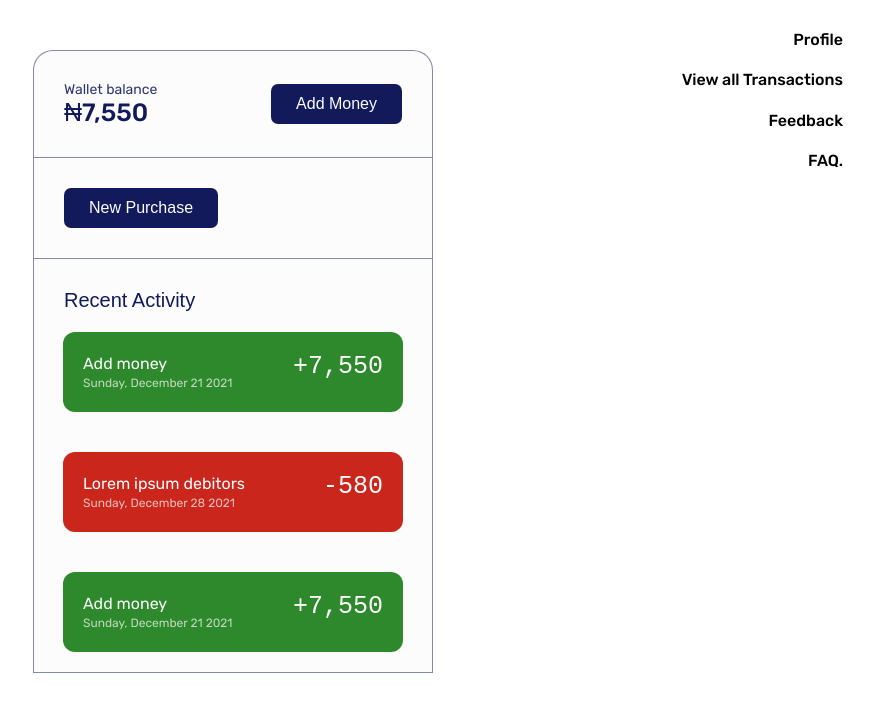
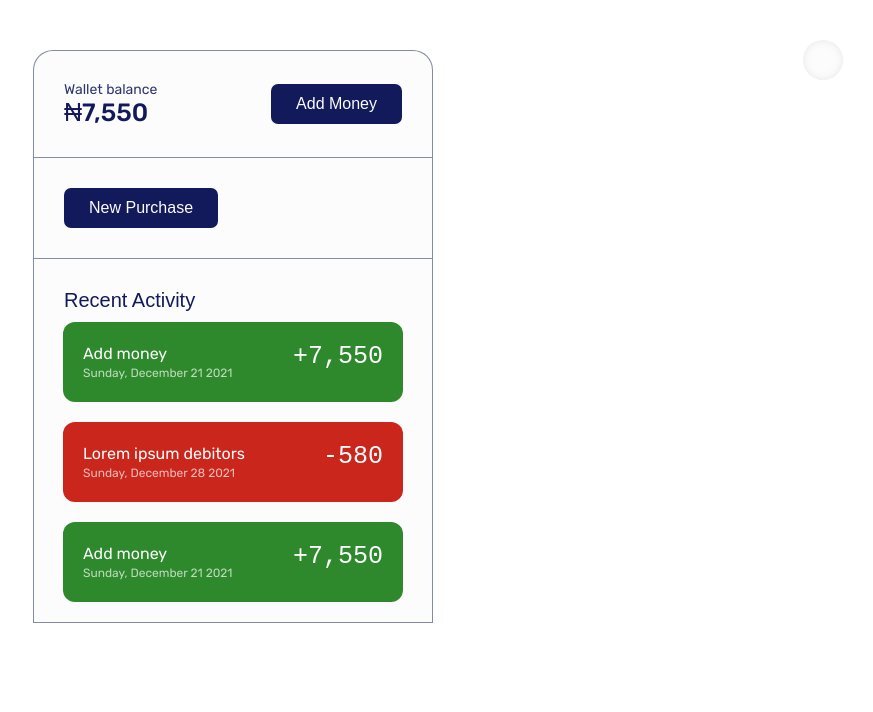
Before and after one commit to theajstars/McPayDay, a React (Create React App) app: page /dashboard in a window 1280 px wide. Shown: the top 712 px of the page, without its empty margins (407-1280 px from the left). Built offline with nearby package versions, Linux system fonts and the light colour scheme; what react-toast-notifications would draw is missing.

Commit message:
Made some rather relevant but minor changes

```diff
--- a/package.json
+++ b/package.json
@@ -9,13 +9,14 @@
     "@testing-library/react": "^11.1.0",
     "@testing-library/user-event": "^12.1.10",
     "axios": "^0.24.0",
-    "framer-motion": "^5.3.3",
+    "framer-motion": "4.1.17",
     "js-cookie": "^3.0.1",
     "react": "^17.0.2",
     "react-dom": "^17.0.2",
     "react-router-dom": "^6.0.2",
     "react-scripts": "4.0.3",
     "react-toast-notifications": "^2.5.1",
+    "socket.io-client": "^4.4.0",
     "styled-components": "^5.3.3",
     "web-vitals": "^1.0.1"
   },
--- a/src/App.js
+++ b/src/App.js
@@ -1,6 +1,12 @@
 import Register from "./Components/Auth/Register";
 import "./Assets/CSS/All.css";
+import socketClient from 'socket.io-client'
+const server = 'http://localhost:8080'
 function App() {
+    const socket = socketClient(server)
+    socket.on('connection', () => {
+        console.log("Connected with the backend!")
+    })
   return (
     <>
       <Register />
--- a/src/Assets/CSS/dashboard-nav.css
+++ b/src/Assets/CSS/dashboard-nav.css
@@ -1,14 +1,40 @@
+.toggle-menu{
+    font-size: 23px;
+    color: var(--blue-darker);
+    margin: 10px;
+    position: fixed;
+    align-items: center;
+    justify-content: center;
+    width: 40px;
+    height: 40px;
+    cursor: pointer;
+    top: 30px;
+    right: 50px;
+    z-index: 9999;
+    background-color: #FCFCFC;
+    padding: 10px;
+    box-sizing: border-box;
+    border-radius: 50%;
+    box-shadow: 0px 0px 15px -10px rgba(18, 26, 91, 0.44) inset;
+}
 .dashboard-nav{
     position: fixed;
-    top: 30px;
-    right: 30px;
+    z-index: 999;
+    background-color: #FCFCFC;
+    top: 0px;
+    right: 0px;
+    padding: 30px;
+    box-sizing: border-box;
     align-items: flex-end;
-    justify-content: space-between;
-    height: 140px;
+    height: 100vh;
+    border-left: 1px solid rgba(18, 26, 91, 0.5);
+    box-shadow: 0px -20px 23px -15px var(--blue-darker);
 }
 .nav-item{
     font-weight: 500;
     font-size: 16px;
+    margin-bottom: 40px;
+    outline: none;
 }
 a{
     text-decoration: none !important;
--- a/src/Assets/CSS/dashboard.css
+++ b/src/Assets/CSS/dashboard.css
@@ -2,6 +2,7 @@
     width: 400px;
     height: fit-content;
     padding-top: 30px;
+    padding-bottom: 10px;
     box-sizing: border-box;
     position: absolute;
     top: 50px;
@@ -69,7 +70,7 @@
     justify-content: space-between;
     box-sizing: border-box;
     padding: 20px 20px;
-    margin: 20px 0px;
+    margin: 10px 0px;
     cursor: pointer;
     transition: 0.12s;
 }
--- a/src/Components/Auth/AuthNav.js
+++ b/src/Components/Auth/AuthNav.js
@@ -1,6 +1,5 @@
 import React from "react";
 import { Link } from "react-router-dom";
-import ForgotPassword from "./ForgotPassword";
 
 export default function AuthNav({ link }) {
   return (
@@ -19,7 +18,6 @@ export default function AuthNav({ link }) {
           <Link className="auth-link" to="/login">
             Login
           </Link>
-          <ForgotPassword />
         </>
       )}
     </div>
--- a/src/Components/DashboardNav.js
+++ b/src/Components/DashboardNav.js
@@ -1,15 +1,41 @@
-import React, { useState } from 'react'
-import {Link} from "react-router-dom";
+import React, { useState, useEffect } from 'react'
+import { Link } from "react-router-dom";
+import { motion } from 'framer-motion'
 export default function DashboardNav(){
+    useEffect(() => {
+        document.title = 'Dashboard | McPayDay'
+    }, [])
     const [isMenuOpen, setMenuOpen] = useState(false)
     return(
         <>
-            <span className="toggle-menu">
-                {isMenuOpen && (
+            <motion.span
+                className="toggle-menu flex-row"
+                onClick={() => setMenuOpen((!isMenuOpen))}
+                initial={{
+                    x: 0
+                }}
+                animate={{
+                    x: isMenuOpen ? -200 : 30
+                }}
+            >
+                {isMenuOpen
+                    ?(
+                    <i className="far fa-times"></i>
+                    )
+                    :(
                     <i className="far fa-bars"></i>
-                )}
-            </span>
-            <div className="dashboard-nav flex-column">
+                    )
+                }
+            </motion.span>
+            <motion.div
+                initial={{
+                    x: 300
+                }}
+                animate={{
+                    x: isMenuOpen ? 0 : 300
+                }}
+                className="dashboard-nav flex-column"
+            >
                 <Link to="/dashboard" className="nav-item rubik">
                     Profile
                 </Link>
@@ -22,7 +48,7 @@ export default function DashboardNav(){
                 <Link to="/dashboard" className="nav-item rubik">
                     FAQ.
                 </Link>
-            </div>
+            </motion.div>
         </>
     )
 }
```
Also changed, not shown: 1 other file (tests, documents, lock files or other folders).
